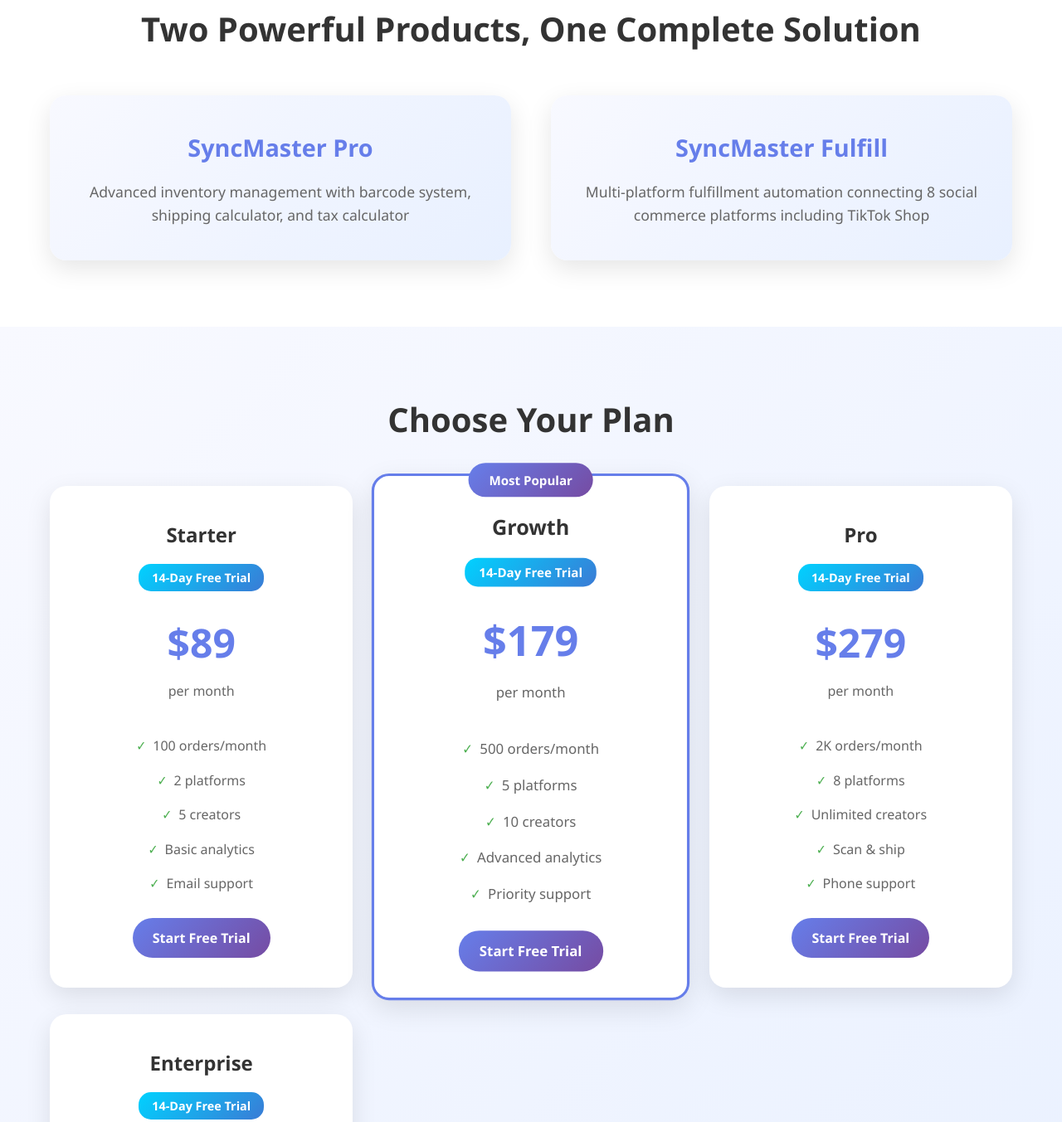
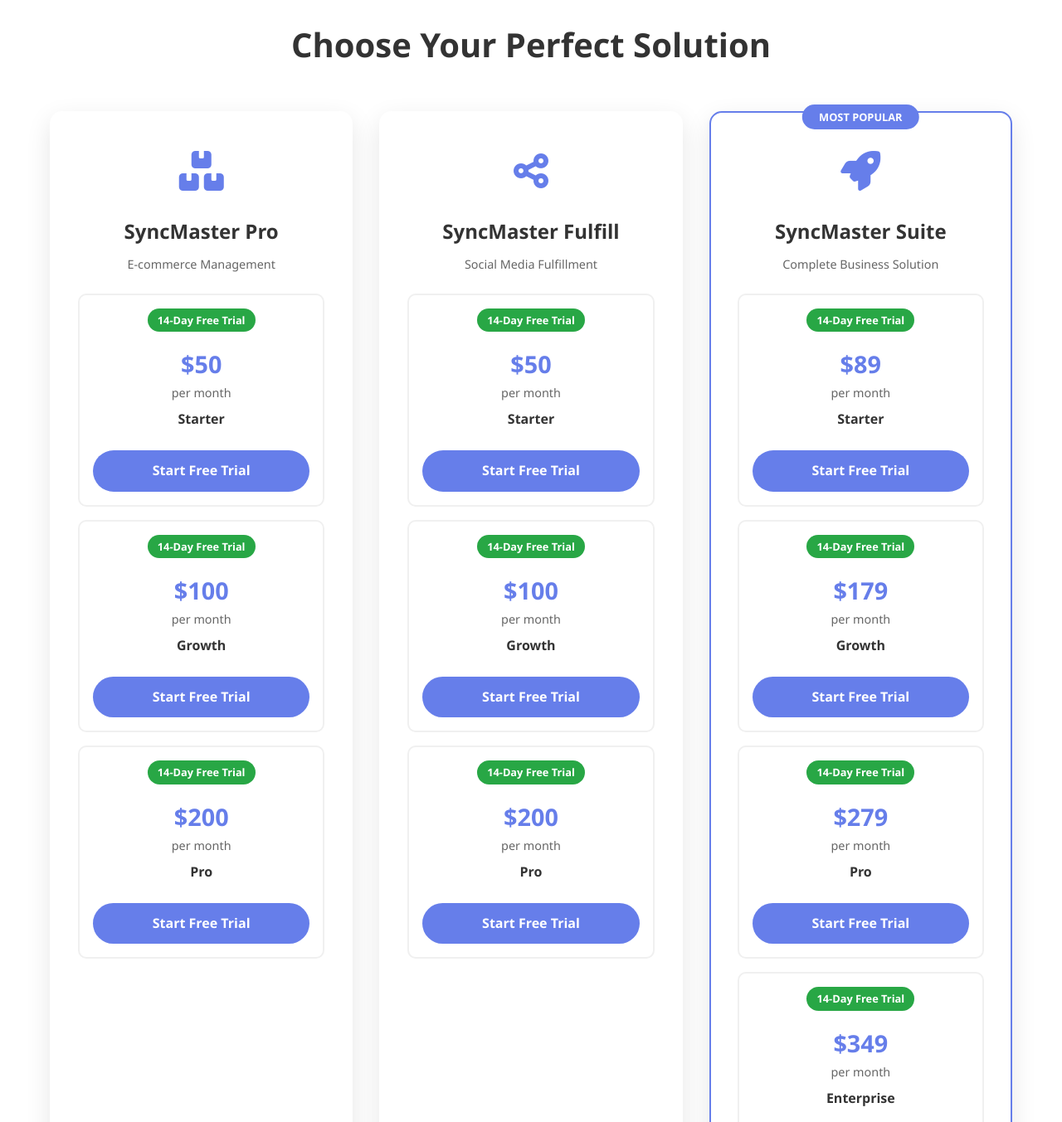
Before and after one commit to tremitch1978/syncmaster-suite, a plain HTML site: page index.html in a window 1280 px wide. Shown: the part 577-1930 px from the top of the page at 83% size. Drawn offline with Linux system fonts and the light colour scheme.

Commit message:
Update index.html

```diff
--- a/index.html
+++ b/index.html
@@ -50,35 +50,21 @@
             color: #667eea;
         }
 
-        nav ul {
+        .nav-links {
             display: flex;
             list-style: none;
             gap: 2rem;
         }
 
-        nav a {
+        .nav-links a {
             text-decoration: none;
             color: #333;
             font-weight: 500;
             transition: color 0.3s;
         }
 
-        nav a:hover {
+        .nav-links a:hover {
             color: #667eea;
-        }
-
-        .cta-button {
-            background: linear-gradient(135deg, #667eea 0%, #764ba2 100%);
-            color: white;
-            padding: 0.8rem 1.5rem;
-            border-radius: 25px;
-            text-decoration: none;
-            font-weight: 600;
-            transition: transform 0.3s;
-        }
-
-        .cta-button:hover {
-            transform: translateY(-2px);
         }
 
         /* Hero Section */
@@ -100,186 +86,181 @@
             opacity: 0.9;
         }
 
-        .hero-buttons {
-            display: flex;
-            gap: 1rem;
-            justify-content: center;
-            flex-wrap: wrap;
-        }
-
         .btn-primary {
-            background: linear-gradient(135deg, #ff6b6b 0%, #ee5a24 100%);
+            background: linear-gradient(45deg, #667eea, #764ba2);
             color: white;
-            padding: 1rem 2rem;
-            border-radius: 30px;
+            padding: 15px 40px;
+            border: none;
+            border-radius: 50px;
+            font-size: 1.1rem;
+            font-weight: 600;
             text-decoration: none;
-            font-weight: 600;
-            font-size: 1.1rem;
-            transition: all 0.3s;
-            box-shadow: 0 4px 15px rgba(255, 107, 107, 0.4);
+            display: inline-block;
+            transition: transform 0.3s, box-shadow 0.3s;
+            cursor: pointer;
         }
 
         .btn-primary:hover {
-            transform: translateY(-3px);
-            box-shadow: 0 6px 20px rgba(255, 107, 107, 0.6);
+            transform: translateY(-2px);
+            box-shadow: 0 10px 25px rgba(0, 0, 0, 0.2);
         }
 
-        .btn-secondary {
-            background: rgba(255, 255, 255, 0.2);
-            color: white;
-            padding: 1rem 2rem;
-            border-radius: 30px;
-            text-decoration: none;
-            font-weight: 600;
-            font-size: 1.1rem;
-            transition: all 0.3s;
-            border: 2px solid rgba(255, 255, 255, 0.3);
-        }
-
-        .btn-secondary:hover {
-            background: rgba(255, 255, 255, 0.3);
-            transform: translateY(-3px);
-        }
-
-        /* Products Section */
+        /* Product Selection */
         .products {
             padding: 80px 0;
             background: white;
         }
 
-        .section-title {
+        .products h2 {
             text-align: center;
             font-size: 2.5rem;
             margin-bottom: 3rem;
             color: #333;
         }
 
-        .products-grid {
+        .product-grid {
             display: grid;
-            grid-template-columns: repeat(auto-fit, minmax(500px, 1fr));
-            gap: 3rem;
-            margin-top: 3rem;
+            grid-template-columns: repeat(auto-fit, minmax(350px, 1fr));
+            gap: 2rem;
+            margin-bottom: 3rem;
         }
 
         .product-card {
-            background: linear-gradient(135deg, #f8f9ff 0%, #e8f0ff 100%);
-            padding: 2.5rem;
-            border-radius: 20px;
-            text-align: center;
+            background: white;
+            border-radius: 15px;
+            padding: 2rem;
             box-shadow: 0 10px 30px rgba(0, 0, 0, 0.1);
+            transition: transform 0.3s, box-shadow 0.3s;
+            border: 2px solid transparent;
         }
 
-        .product-card h3 {
-            font-size: 1.8rem;
+        .product-card:hover {
+            transform: translateY(-5px);
+            box-shadow: 0 20px 40px rgba(0, 0, 0, 0.15);
+        }
+
+        .product-card.featured {
+            border-color: #667eea;
+            position: relative;
+        }
+
+        .product-card.featured::before {
+            content: "MOST POPULAR";
+            position: absolute;
+            top: -10px;
+            left: 50%;
+            transform: translateX(-50%);
+            background: #667eea;
+            color: white;
+            padding: 5px 20px;
+            border-radius: 20px;
+            font-size: 0.8rem;
+            font-weight: bold;
+        }
+
+        .product-header {
+            text-align: center;
+            margin-bottom: 1.5rem;
+        }
+
+        .product-icon {
+            font-size: 3rem;
             color: #667eea;
             margin-bottom: 1rem;
         }
 
-        .product-card p {
-            font-size: 1.1rem;
-            color: #666;
-            line-height: 1.6;
+        .product-title {
+            font-size: 1.5rem;
+            font-weight: bold;
+            margin-bottom: 0.5rem;
         }
 
-        /* Pricing Section */
-        .pricing {
-            padding: 80px 0;
-            background: linear-gradient(135deg, #f8f9ff 0%, #e8f0ff 100%);
+        .product-subtitle {
+            color: #666;
+            font-size: 0.9rem;
         }
 
         .pricing-grid {
             display: grid;
-            grid-template-columns: repeat(auto-fit, minmax(280px, 1fr));
-            gap: 2rem;
-            margin-top: 3rem;
+            grid-template-columns: repeat(auto-fit, minmax(200px, 1fr));
+            gap: 1rem;
+            margin: 1.5rem 0;
         }
 
-        .pricing-card {
-            background: white;
-            padding: 2.5rem 2rem;
-            border-radius: 20px;
+        .price-option {
             text-align: center;
-            box-shadow: 0 10px 30px rgba(0, 0, 0, 0.1);
-            transition: transform 0.3s;
-            position: relative;
+            padding: 1rem;
+            border: 2px solid #f0f0f0;
+            border-radius: 10px;
+            transition: border-color 0.3s;
         }
 
-        .pricing-card:hover {
-            transform: translateY(-10px);
+        .price-option:hover {
+            border-color: #667eea;
         }
 
-        .pricing-card.featured {
-            border: 3px solid #667eea;
-            transform: scale(1.05);
+        .price {
+            font-size: 1.8rem;
+            font-weight: bold;
+            color: #667eea;
         }
 
-        .pricing-card.featured::before {
-            content: "Most Popular";
-            position: absolute;
-            top: -15px;
-            left: 50%;
-            transform: translateX(-50%);
-            background: linear-gradient(135deg, #667eea 0%, #764ba2 100%);
-            color: white;
-            padding: 0.5rem 1.5rem;
-            border-radius: 20px;
+        .price-period {
             font-size: 0.9rem;
-            font-weight: 600;
+            color: #666;
         }
 
         .plan-name {
-            font-size: 1.5rem;
-            font-weight: 700;
-            color: #333;
-            margin-bottom: 1rem;
+            font-weight: bold;
+            margin: 0.5rem 0;
         }
 
-        .plan-price {
-            font-size: 3rem;
-            font-weight: 700;
-            color: #667eea;
-            margin-bottom: 0.5rem;
+        .cta-button {
+            background: #667eea;
+            color: white;
+            padding: 12px 30px;
+            border: none;
+            border-radius: 25px;
+            text-decoration: none;
+            display: inline-block;
+            font-weight: 600;
+            transition: background 0.3s;
+            width: 100%;
+            text-align: center;
+            margin-top: 1rem;
         }
 
-        .plan-period {
-            color: #666;
-            margin-bottom: 2rem;
+        .cta-button:hover {
+            background: #5a6fd8;
         }
 
-        .trial-badge {
-            background: linear-gradient(135deg, #00d2ff 0%, #3a7bd5 100%);
-            color: white;
-            padding: 0.3rem 1rem;
-            border-radius: 15px;
-            font-size: 0.9rem;
-            font-weight: 600;
-            margin-bottom: 1.5rem;
-            display: inline-block;
+        /* Trust Indicators */
+        .trust-indicators {
+            display: flex;
+            justify-content: center;
+            gap: 2rem;
+            margin-top: 2rem;
+            flex-wrap: wrap;
         }
 
-        .pricing-card ul {
-            list-style: none;
-            margin-bottom: 2rem;
+        .trust-indicator {
+            display: flex;
+            align-items: center;
+            color: #666;
+            font-size: 0.9rem;
         }
 
-        .pricing-card li {
-            padding: 0.5rem 0;
-            color: #666;
-        }
-
-        .pricing-card li::before {
-            content: "✓";
-            color: #4CAF50;
-            font-weight: bold;
+        .trust-indicator i {
+            color: #28a745;
             margin-right: 0.5rem;
         }
 
         /* CTA Section */
         .cta-section {
+            background: linear-gradient(135deg, #667eea 0%, #764ba2 100%);
+            color: white;
             padding: 80px 0;
-            background: linear-gradient(135deg, #667eea 0%, #764ba2 100%);
             text-align: center;
-            color: white;
         }
 
         .cta-section h2 {
@@ -301,17 +282,17 @@
             padding: 2rem 0;
         }
 
-        /* Mobile Responsive */
+        /* Responsive */
         @media (max-width: 768px) {
             .hero h1 {
                 font-size: 2.5rem;
             }
 
-            .hero p {
-                font-size: 1.1rem;
+            .nav-links {
+                display: none;
             }
 
-            .products-grid {
+            .product-grid {
                 grid-template-columns: 1fr;
             }
 
@@ -319,9 +300,22 @@
                 grid-template-columns: 1fr;
             }
 
-            nav ul {
-                display: none;
+            .trust-indicators {
+                flex-direction: column;
+                align-items: center;
             }
+        }
+
+        /* Trial Badge */
+        .trial-badge {
+            background: #28a745;
+            color: white;
+            padding: 4px 12px;
+            border-radius: 15px;
+            font-size: 0.8rem;
+            font-weight: bold;
+            margin-bottom: 1rem;
+            display: inline-block;
         }
     </style>
 </head>
@@ -330,105 +324,159 @@
     <header>
         <nav class="container">
             <div class="logo">SyncMaster Suite</div>
-            <ul>
+            <ul class="nav-links">
                 <li><a href="#products">Products</a></li>
                 <li><a href="#pricing">Pricing</a></li>
-                <li><a href="#contact">Contact</a></li>
+                <li><a href="https://mzhyi8c11y0d.manus.space/api/auth/admin/login">Admin</a></li>
             </ul>
-            <a href="#pricing" class="cta-button">Start Free Trial</a>
         </nav>
     </header>
 
     <!-- Hero Section -->
     <section class="hero">
         <div class="container">
-            <h1>SyncMaster Suite</h1>
-            <p>Complete E-commerce Management Solutions</p>
-            <p>Everything you need to scale from startup to $10M+ revenue</p>
-            <div class="hero-buttons">
-                <a href="#pricing" class="btn-primary">Start Free Trial - Most Popular</a>
-                <a href="#products" class="btn-secondary">Learn More</a>
-            </div>
+            <h1>Complete E-commerce Management Solutions</h1>
+            <p>Streamline your inventory, automate social media fulfillment, and scale your business with our integrated platform</p>
+            <a href="#products" class="btn-primary">Start Free Trial - Most Popular</a>
         </div>
     </section>
 
     <!-- Products Section -->
-    <section id="products" class="products">
+    <section class="products" id="products">
         <div class="container">
-            <h2 class="section-title">Two Powerful Products, One Complete Solution</h2>
-            <div class="products-grid">
+            <h2>Choose Your Perfect Solution</h2>
+
+            <div class="product-grid">
+                <!-- SyncMaster Pro -->
                 <div class="product-card">
-                    <h3>SyncMaster Pro</h3>
-                    <p>Advanced inventory management with barcode system, shipping calculator, and tax calculator</p>
+                    <div class="product-header">
+                        <div class="product-icon">
+                            <i class="fas fa-boxes"></i>
                         </div>
-                <div class="product-card">
-                    <h3>SyncMaster Fulfill</h3>
-                    <p>Multi-platform fulfillment automation connecting 8 social commerce platforms including TikTok Shop</p>
+                        <h3 class="product-title">SyncMaster Pro</h3>
+                        <p class="product-subtitle">E-commerce Management</p>
+                    </div>
+
+                    <div class="pricing-grid">
+                        <div class="price-option">
+                            <div class="trial-badge">14-Day Free Trial</div>
+                            <div class="price">$50</div>
+                            <div class="price-period">per month</div>
+                            <div class="plan-name">Starter</div>
+                            <a href="https://buy.stripe.com/aFa8wQc3N2ajfIO2wN6Na05" class="cta-button">Start Free Trial</a>
+                        </div>
+                        <div class="price-option">
+                            <div class="trial-badge">14-Day Free Trial</div>
+                            <div class="price">$100</div>
+                            <div class="price-period">per month</div>
+                            <div class="plan-name">Growth</div>
+                            <a href="https://buy.stripe.com/aFa28sc3N02baou6N36Na06" class="cta-button">Start Free Trial</a>
+                        </div>
+                        <div class="price-option">
+                            <div class="trial-badge">14-Day Free Trial</div>
+                            <div class="price">$200</div>
+                            <div class="price-period">per month</div>
+                            <div class="plan-name">Pro</div>
+                            <a href="https://buy.stripe.com/9B67sMgk3eX51RY3AR6Na07" class="cta-button">Start Free Trial</a>
                         </div>
                     </div>
                 </div>
-    </section>
 
-    <!-- Pricing Section -->
-    <section id="pricing" class="pricing">
-        <div class="container">
-            <h2 class="section-title">Choose Your Plan</h2>
+                <!-- SyncMaster Fulfill -->
+                <div class="product-card">
+                    <div class="product-header">
+                        <div class="product-icon">
+                            <i class="fas fa-share-alt"></i>
+                        </div>
+                        <h3 class="product-title">SyncMaster Fulfill</h3>
+                        <p class="product-subtitle">Social Media Fulfillment</p>
+                    </div>
+
                     <div class="pricing-grid">
-                <div class="pricing-card">
+                        <div class="price-option">
+                            <div class="trial-badge">14-Day Free Trial</div>
+                            <div class="price">$50</div>
+                            <div class="price-period">per month</div>
                             <div class="plan-name">Starter</div>
-                    <div class="trial-badge">14-Day Free Trial</div>
-                    <div class="plan-price">$89</div>
-                    <div class="plan-period">per month</div>
-                    <ul>
-                        <li>100 orders/month</li>
-                        <li>2 platforms</li>
-                        <li>5 creators</li>
-                        <li>Basic analytics</li>
-                        <li>Email support</li>
-                    </ul>
                             <a href="https://buy.stripe.com/aFa8wQc3N2ajfIO2wN6Na05" class="cta-button">Start Free Trial</a>
                         </div>
-                <div class="pricing-card featured">
+                        <div class="price-option">
+                            <div class="trial-badge">14-Day Free Trial</div>
+                            <div class="price">$100</div>
+                            <div class="price-period">per month</div>
                             <div class="plan-name">Growth</div>
-                    <div class="trial-badge">14-Day Free Trial</div>
-                    <div class="plan-price">$179</div>
-                    <div class="plan-period">per month</div>
-                    <ul>
-                        <li>500 orders/month</li>
-                        <li>5 platforms</li>
-                        <li>10 creators</li>
-                        <li>Advanced analytics</li>
-                        <li>Priority support</li>
-                    </ul>
                             <a href="https://buy.stripe.com/aFa28sc3N02baou6N36Na06" class="cta-button">Start Free Trial</a>
                         </div>
-                <div class="pricing-card">
+                        <div class="price-option">
+                            <div class="trial-badge">14-Day Free Trial</div>
+                            <div class="price">$200</div>
+                            <div class="price-period">per month</div>
                             <div class="plan-name">Pro</div>
-                    <div class="trial-badge">14-Day Free Trial</div>
-                    <div class="plan-price">$279</div>
-                    <div class="plan-period">per month</div>
-                    <ul>
-                        <li>2K orders/month</li>
-                        <li>8 platforms</li>
-                        <li>Unlimited creators</li>
-                        <li>Scan & ship</li>
-                        <li>Phone support</li>
-                    </ul>
                             <a href="https://buy.stripe.com/9B67sMgk3eX51RY3AR6Na07" class="cta-button">Start Free Trial</a>
                         </div>
-                <div class="pricing-card">
+                    </div>
+                </div>
+
+                <!-- SyncMaster Suite -->
+                <div class="product-card featured">
+                    <div class="product-header">
+                        <div class="product-icon">
+                            <i class="fas fa-rocket"></i>
+                        </div>
+                        <h3 class="product-title">SyncMaster Suite</h3>
+                        <p class="product-subtitle">Complete Business Solution</p>
+                    </div>
+
+                    <div class="pricing-grid">
+                        <div class="price-option">
+                            <div class="trial-badge">14-Day Free Trial</div>
+                            <div class="price">$89</div>
+                            <div class="price-period">per month</div>
+                            <div class="plan-name">Starter</div>
+                            <a href="https://buy.stripe.com/aFa8wQc3N2ajfIO2wN6Na05" class="cta-button">Start Free Trial</a>
+                        </div>
+                        <div class="price-option">
+                            <div class="trial-badge">14-Day Free Trial</div>
+                            <div class="price">$179</div>
+                            <div class="price-period">per month</div>
+                            <div class="plan-name">Growth</div>
+                            <a href="https://buy.stripe.com/aFa28sc3N02baou6N36Na06" class="cta-button">Start Free Trial</a>
+                        </div>
+                        <div class="price-option">
+                            <div class="trial-badge">14-Day Free Trial</div>
+                            <div class="price">$279</div>
+                            <div class="price-period">per month</div>
+                            <div class="plan-name">Pro</div>
+                            <a href="https://buy.stripe.com/9B67sMgk3eX51RY3AR6Na07" class="cta-button">Start Free Trial</a>
+                        </div>
+                        <div class="price-option">
+                            <div class="trial-badge">14-Day Free Trial</div>
+                            <div class="price">$349</div>
+                            <div class="price-period">per month</div>
                             <div class="plan-name">Enterprise</div>
-                    <div class="trial-badge">14-Day Free Trial</div>
-                    <div class="plan-price">$349</div>
-                    <div class="plan-period">per month</div>
-                    <ul>
-                        <li>Unlimited orders</li>
-                        <li>8 platforms</li>
-                        <li>Unlimited creators</li>
-                        <li>White-label</li>
-                        <li>Custom integrations</li>
-                    </ul>
                             <a href="https://buy.stripe.com/8x2eVed7R4irbsy0oF6Na08" class="cta-button">Start Free Trial</a>
+                        </div>
+                    </div>
+                </div>
+            </div>
+
+            <!-- Trust Indicators -->
+            <div class="trust-indicators">
+                <div class="trust-indicator">
+                    <i class="fas fa-shield-alt"></i>
+                    14-Day Free Trial
+                </div>
+                <div class="trust-indicator">
+                    <i class="fas fa-headset"></i>
+                    24/7 Support
+                </div>
+                <div class="trust-indicator">
+                    <i class="fas fa-chart-line"></i>
+                    99.9% Uptime
+                </div>
+                <div class="trust-indicator">
+                    <i class="fas fa-lock"></i>
+                    Secure & Compliant
                 </div>
             </div>
         </div>
@@ -439,7 +487,7 @@
         <div class="container">
             <h2>Ready to Get Started?</h2>
             <p>Join thousands of businesses scaling with SyncMaster Suite</p>
-            <a href="#pricing" class="btn-primary">Start Free Trial</a>
+            <a href="#products" class="btn-primary">Start Free Trial</a>
         </div>
     </section>
 
@@ -460,6 +508,18 @@
                 });
             });
         });
+
+        // Connect trial signups to backend
+        document.querySelectorAll('.cta-button').forEach(button => {
+            button.addEventListener('click', function(e) {
+                // Let Stripe handle the payment, but also track in our system
+                const productInfo = this.closest('.price-option');
+                const productCard = this.closest('.product-card');
+
+                // This will be handled by Stripe, but we can add tracking here
+                console.log('Trial signup initiated');
+            });
+        });
     </script>
 </body>
 </html>
```
Lines whose indentation alone changed are shown as unchanged.
